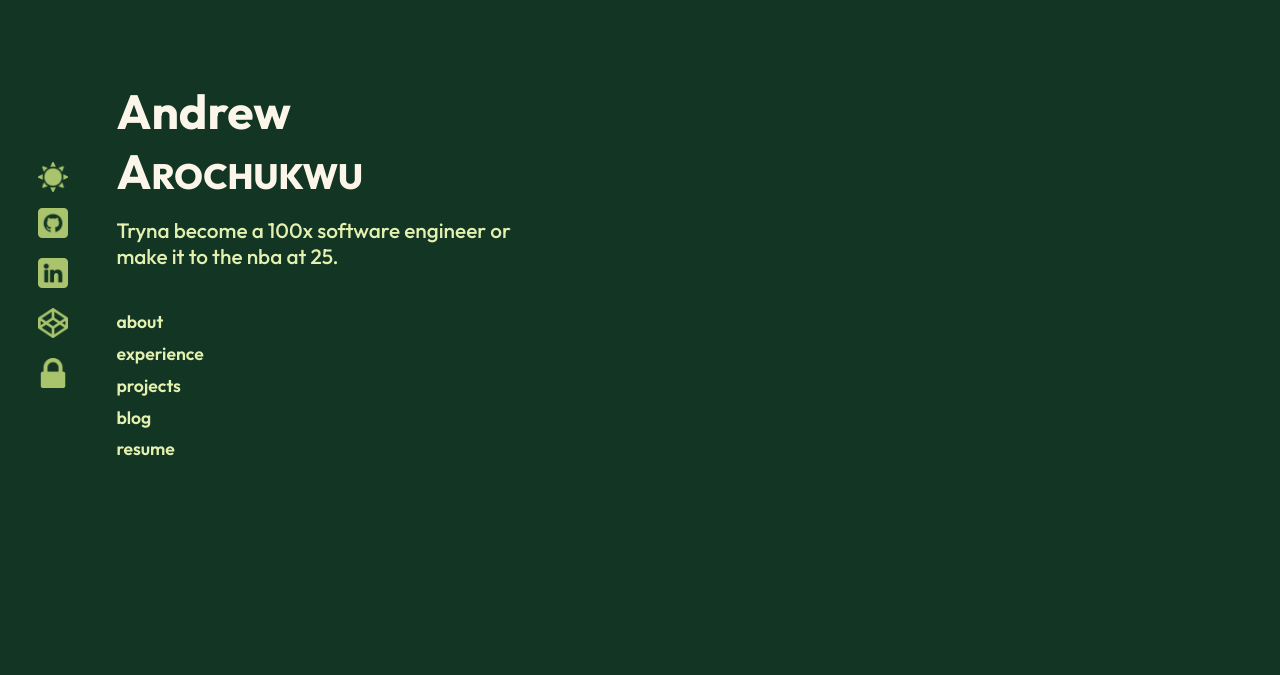
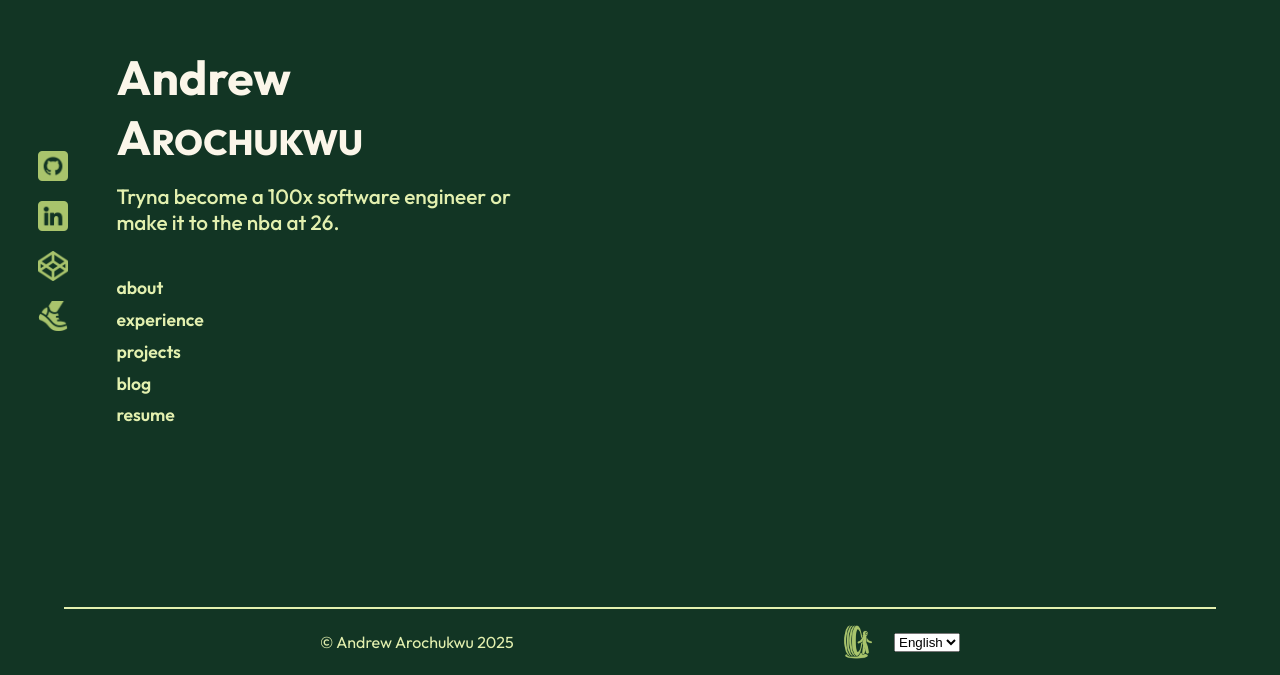
Before and after one commit to aarochuk/portfolio, a Next.js app in the folder frontend/: page / in a window 1280 px wide. Shown: the part 125-800 px from the top of the page. Built offline with nearby package versions, Linux system fonts and the light colour scheme.

Commit message:
footer added

```diff
--- a/frontend/src/app/page.module.css
+++ b/frontend/src/app/page.module.css
@@ -10,7 +10,7 @@
 
 .main {
   display: flex;
-  height: 100vh;
+  height: 91.5vh;
   align-items: center;
   margin-inline: 3%;
 }
@@ -85,3 +85,20 @@
   font-weight: 500;
   color: #FBF6E9;
 }
+
+.footer {
+  height: 8.5vh;
+  width: 90%;
+  display: flex;
+  justify-content: space-between;
+  padding-inline: 20%;
+  align-items: center;
+  border-top: 0.15em #E3F0AF solid;
+  margin-inline: 5%;
+}
+
+.leftFooter {
+  display: flex;
+  align-items: center;
+  gap: 1em;
+}
--- a/frontend/src/app/page.tsx
+++ b/frontend/src/app/page.tsx
@@ -1,10 +1,11 @@
 import styles from "./page.module.css";
 import Image from 'next/image';
-import sun from '/public/icons/sun.png';
 import github from '/public/icons/github.png';
 import linkedin from '/public/icons/linkedin.png';
 import codepen from '/public/icons/codepen.png';
 import lock from '/public/icons/padlock.png';
+import walking from '/public/icons/walking.png';
+import timemachine from '/public/icons/timemachine.png';
 
 export default function Home() {
   return (
@@ -12,7 +13,6 @@ export default function Home() {
       <div className={styles.main}>
         <div className={styles.staticHalf}>
           <div className={styles.icons}>
-            <Image src={sun} alt="Sun" width={30} height={30}/>
             <a href="https://github.com/aarochuk" target="_blank">
               <Image src={github} alt="github" width={30} height={30}/>
             </a>
@@ -22,14 +22,14 @@ export default function Home() {
             <a href="https://codepen.io/odinahand" target="_blank">
               <Image src={codepen} alt="github" width={30} height={30}/>
             </a>
-            <Image src={lock} alt="github" width={30} height={30}/>
+        <Image src={walking} alt="github" width={30} height={30}/>
           </div>
           <div className={styles.sections}>
             <h2 className={styles.firstName}>Andrew</h2>
             <div className={styles.lastName}>
               <h2>A</h2><h3>ROCHUKWU</h3>
             </div>
-            <p className={styles.underName}>Tryna become a 100x software engineer or make it to the nba at 25.</p>
+            <p className={styles.underName}>Tryna become a 100x software engineer or make it to the nba at 26.</p>
             <ul>
               <li>about</li>
               <li>experience</li>
@@ -43,7 +43,13 @@ export default function Home() {
         </div>
       </div>
       <div className={styles.footer}>
-
+        <p>&copy; Andrew Arochukwu 2025</p>
+        <div className={styles.leftFooter}>
+          <Image src={timemachine} alt="timemachine" width={40} height={40}/>
+          <select>
+            <option value="english">English</option>
+          </select>
+        </div>
       </div>
     </div>
   );
```
Also changed, not shown: frontend/public/icons/timemachine.png (added), frontend/public/icons/walking.png (added).
